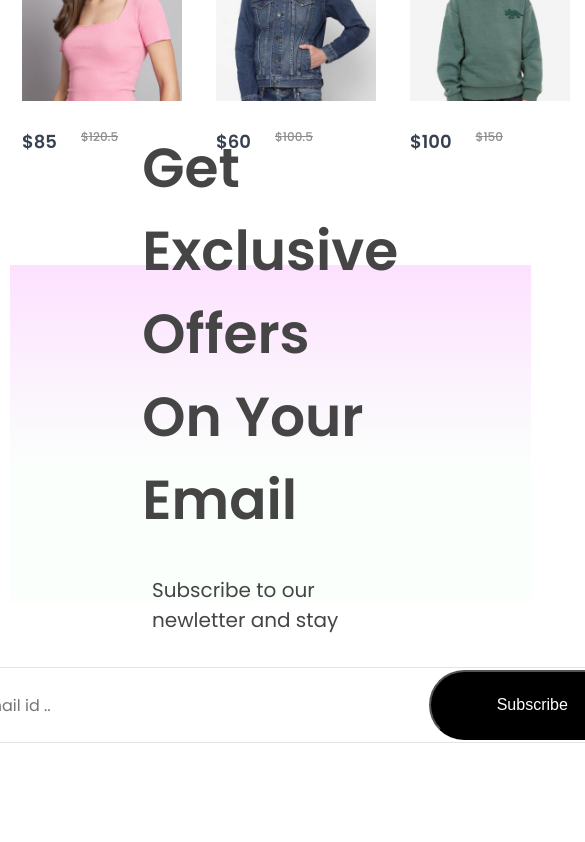
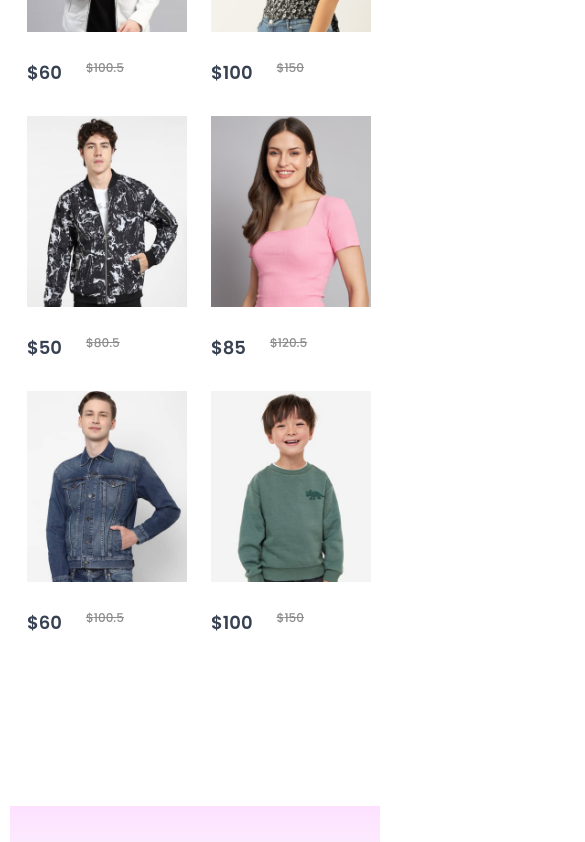
Before and after one commit to Arjunkumar1877/MERN-ECOMMERCE, a React (Vite) app in the folder frontend/: page / in a window 390 px wide. Shown: the part 2120-2962 px from the top of the page, 585 px wide, since content can reach past the window. Built offline with nearby package versions, Linux system fonts and the light colour scheme.

Commit message:
Made newslettter compponent full responsive

```diff
--- a/frontend/src/Components/NewCollections/NewCollections.css
+++ b/frontend/src/Components/NewCollections/NewCollections.css
@@ -19,3 +19,84 @@
     margin-top: 50px;
     gap: 30px;
 }
+
+
+
+
+@media(max-width: 1280px) {
+    .new-collections{
+        margin-bottom: 160px;
+    }
+    .new-collections h1{
+        font-size: 40px;
+    }
+
+    .new-collections hr{
+        width: 160px;
+        height: 4px;
+    }
+    .collections{
+        gap: 20px;
+        margin-top: 30px;
+    }
+}
+
+
+@media(max-width: 1024px) {
+    .new-collections{
+        margin-bottom: 160px;
+    }
+    .new-collections h1{
+        font-size: 30px;
+    }
+
+    .new-collections hr{
+        width: 120px;
+        height: 3px;
+    }
+    .collections{
+        gap: 15px;
+        margin-top: 20px;
+    }
+}
+
+
+@media(max-width: 800px) {
+    .new-collections{
+        gap: 6px;
+        margin-bottom: 160px;
+    }
+    .new-collections h1{
+        font-size: 20px;
+    }
+
+    .new-collections hr{
+        width: 100px;
+    }
+    .collections{
+        gap: 5px;
+    }
+}
+
+
+@media(max-width: 500px) {
+    .new-collections{
+        margin-bottom: 160px;
+    }
+
+    .collections{
+        display: grid;
+        grid-template-columns: 1fr 1fr;
+        gap: 20px;
+    }
+    /* .new-collections h1{
+        font-size: 20px;
+    }
+
+    .new-collections hr{
+        width: 100px;
+    }
+    .collections{
+        gap: 5px;
+    } */
+}
--- a/frontend/src/Components/NewsLetter/NewsLetter.css
+++ b/frontend/src/Components/NewsLetter/NewsLetter.css
@@ -54,3 +54,104 @@
    font-size: 16px;
    cursor: pointer;
 }
+
+@media(max-width: 1280px) {
+    .newsLetter{
+        padding: 0px 80px ;
+        margin-bottom: 120px;
+        gap: 20px;
+    }
+
+    .newsLetter h1{
+        font-size: 36px;
+    }
+    .newsLetter p{
+        font-size: 16px;
+    }
+    .newsLetter div{
+        height: 60px;
+        width: 600px;
+    }
+    .newsLetter div input {
+        width: 400px;
+    }
+    .newsLetter div button{
+        width: 160px;
+        height: 60px;
+    }
+}
+
+@media(max-width: 1024px) {
+    .newsLetter{
+        margin-bottom: 60px;
+    }
+
+    .newsLetter h1{
+        font-size: 30px;
+    }
+    .newsLetter p{
+        font-size: 14px;
+    }
+    .newsLetter div{
+        height: 50px;
+        width: 500px;
+    }
+    .newsLetter div input {
+        width: 300px;
+        font-size: 14px;
+    }
+    .newsLetter div button{
+        width: 120px;
+        height: 50px;
+        font-size: 14px;
+    }
+}
+
+@media(max-width: 1024px) {
+    .newsLetter{
+        margin-bottom: 30px;
+    }
+
+    .newsLetter h1{
+        font-size: 18px;
+    }
+    .newsLetter p{
+        font-size: 12px;
+    }
+    .newsLetter div{
+        height: 40px;
+        width: 400px;
+    }
+    .newsLetter div input {
+        width: 100px;
+        font-size: 12px;
+    }
+    .newsLetter div button{
+        width: 120px;
+        height: 40px;
+        font-size: 13px;
+    }
+}
+
+@media(max-width: 1024px) {
+    .newsLetter{
+       height: 25vh;
+       width: 100%;
+       padding: 0;
+       gap: 15px;
+
+    }
+
+    .newsLetter h1{
+        font-size: 16px;
+    }
+    .newsLetter p{
+        font-size: 13px;
+        max-width: 200px;
+    }
+    .newsLetter div{
+        height: 40px;
+        width: 290px;
+    }
+
+}
```
